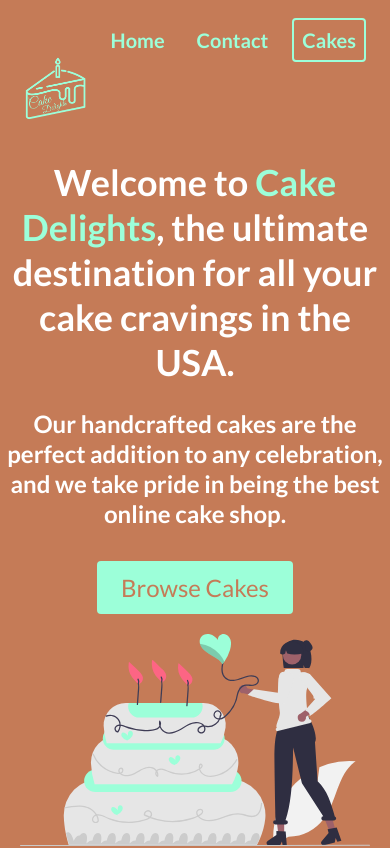
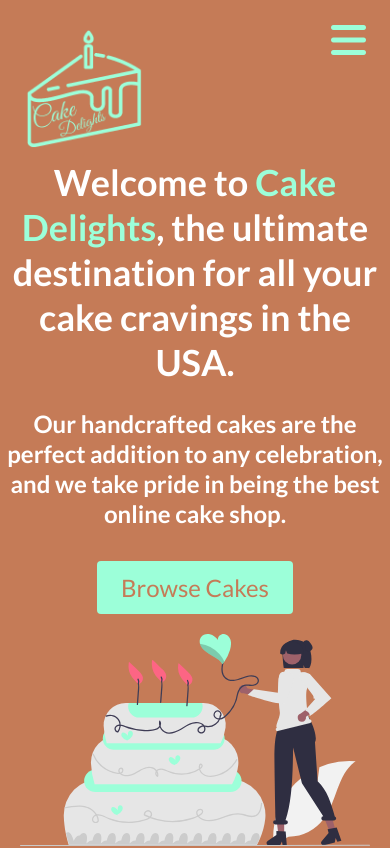
Before and after one commit to mpfuns/cake-delights, a React (Create React App) app: page / in a window 390 px wide. Shown: the top 848 px of the page. Built offline with nearby package versions, Linux system fonts and the light colour scheme.

Commit message:
all done and working  overflow for body

```diff
--- a/src/App.css
+++ b/src/App.css
@@ -13,6 +13,7 @@ html{
 body{
   max-width: 100vw;
   overflow-x: hidden;
+
 }
 h1, h2, h3, h4,h5, h6, span{
   color: white;
@@ -140,7 +141,67 @@ transition: text-decoration  300ms ease all;
 .nav__link--primary:hover{
   text-decoration: none;
 }
-/*Section */
+.btn__menu{
+  background-color:transparent;
+  font-size: 40px;
+  text-align: center;
+  border: none;
+  color:#9CFFD9;
+  display: none;
+  transition: all 250ms ease-in-out;
+
+}
+.menu__drop{
+  position: absolute;
+  background-color: #242424;
+  top: 0;
+  left: 0;
+  width: 100vW;
+  height: 100vh;
+  z-index: 100;
+  display: flex;
+  justify-content: center;
+  align-items: center;
+  animation:opacity  250ms ease-in-out forwards;
+
+}
+@keyframes opacity{
+0%{
+  opacity:0;
+  visibility: hidden;
+}
+  100%{
+  opacity:1;
+  visibility: visible;
+}
+
+}
+
+.menu__links{
+display: flex;
+flex-direction: column;
+align-items: center;
+padding: 32px 0;
+}
+.menu_list{
+  padding: 32px 0;
+}
+.menu_link{
+  padding: 32px 0;
+  font-size: 40px;
+  color:white
+}
+.btn__menu--close{
+  position: absolute;
+  right: 25px;
+  top: 10px;
+  padding: 8px;
+  color: white;
+}
+
+
+
+/*Landing */
 #landing{
   background-color:#C57B57;
 }
@@ -339,6 +400,12 @@ color: #fff
 
 }
 /*Small Phones*/
-@media (max-width: 480px){
+@media (max-width: 550px){
+  .nav__list{
+    display: none;
 
+  }
+  .btn__menu{
+    display: block;
+  }
 }
--- a/src/Components/Nav.js
+++ b/src/Components/Nav.js
@@ -1,4 +1,16 @@
+import React from "react"
+import ReactDOM from "react-dom"
+
 export default function Nav (props){
+    const [menuDrop, setMenuDrop] =  React.useState(false)
+
+function handleClick(){
+    setMenuDrop(!menuDrop)
+
+}
+
+
+
     return (
         <nav>
             <div className="nav__container">
@@ -7,10 +19,26 @@ export default function Nav (props){
           <ul className="nav__list">
             <li><a href="#" className="nav_link">Home</a></li>
             <li><a href="#" className="nav_link">Contact</a></li>
-            <li><a href="#" className="nav_link nav__link--primary">Cakes</a></li>
+            <li><a href="#feature" className="nav_link nav__link--primary">Cakes</a></li>
+            </ul>
+            {menuDrop?<div className="menu__drop">
+            <button className="btn__menu btn__menu--close" onClick={handleClick}>
+            <i class="fa-solid fa-x"></i>
+            </button>
+            <ul className="menu__links">
+            <li className="menu_list"><a href="#" className="menu_link" onClick={handleClick}>Home</a></li>
+            <li className="menu_list"><a href="#features" className="menu_link" onClick={handleClick}>Cakes</a></li>
+            <li className="menu_list" ><a href="#" className="menu_link no-cursor" onClick={handleClick}>Contact</a></li>
             </ul>
 
+          </div> :
+          <button className="btn__menu" onClick={handleClick}>
+          <i class="fa-solid fa-bars"></i>
+          </button>
+          }
             </div>
+
+
 
 
         </nav>
```
